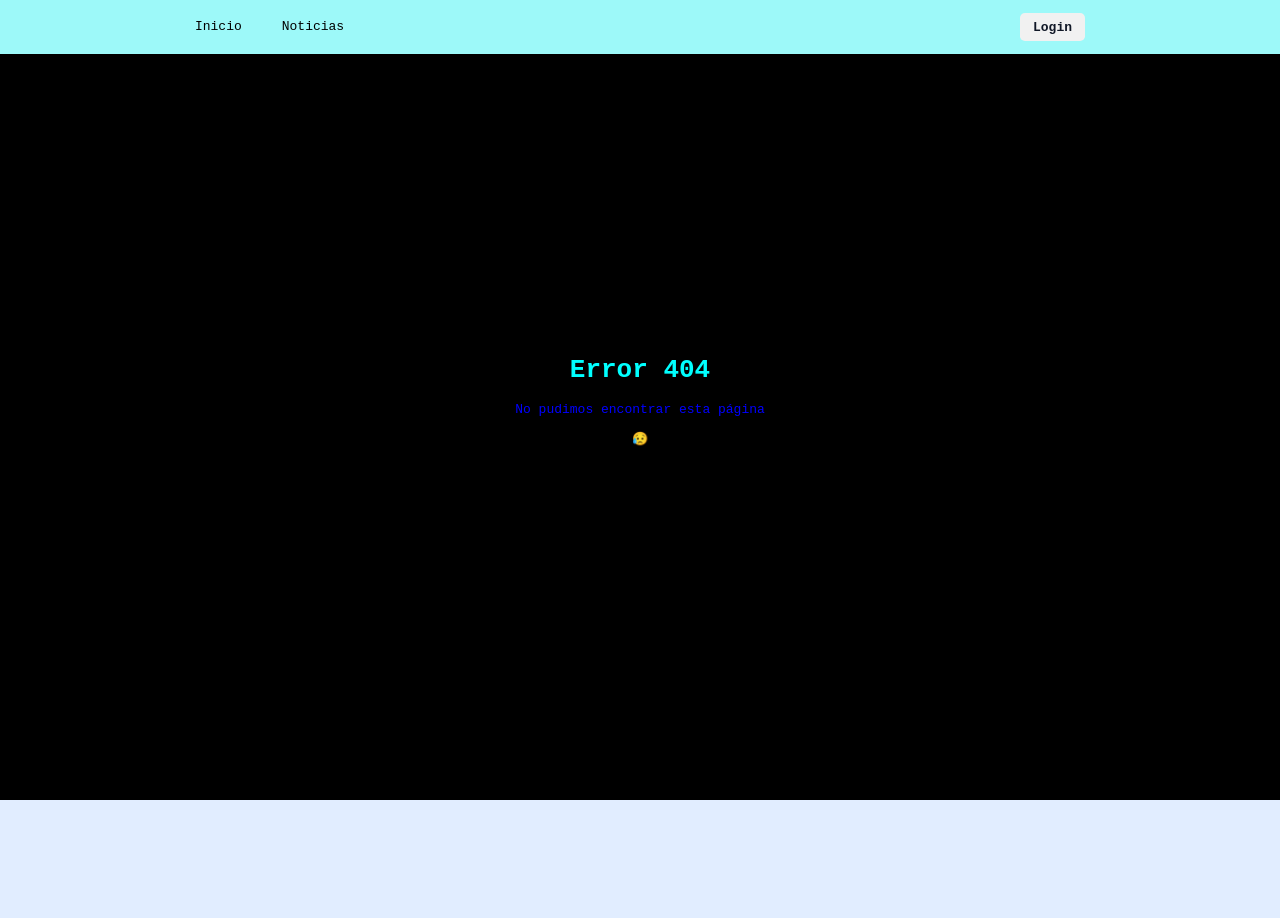
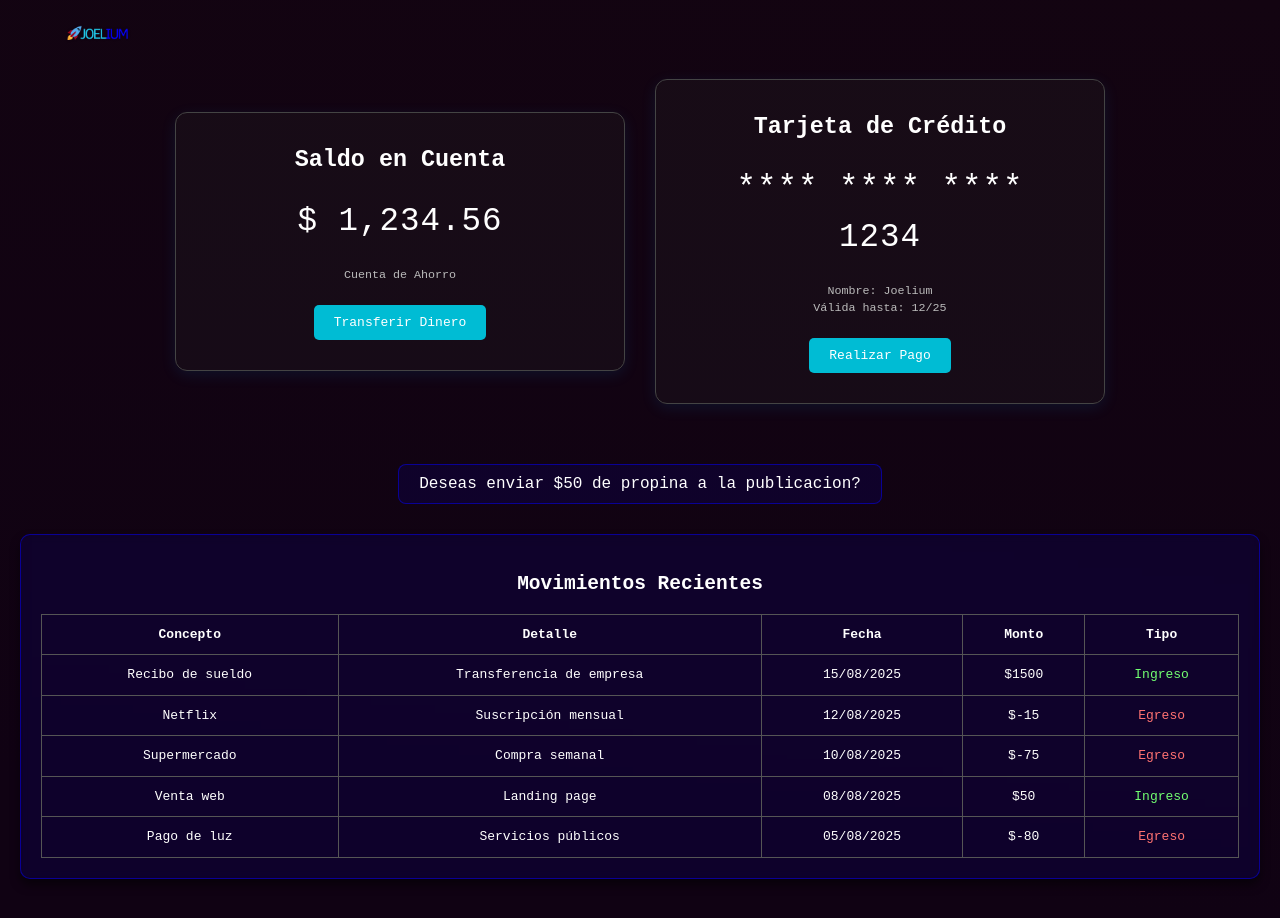
Before and after one commit to Shiicko/Blog, a React (Vite) app: page /bank in a window 1280 px wide. Before the commit this address had no page. Shown: the top 918 px of the page. Before the commit the page ends 800 px from the top, so only its background shows below. Built offline with nearby package versions, Linux system fonts and the light colour scheme.

Commit message:
Joelium tips

```diff
--- a/package.json
+++ b/package.json
@@ -12,6 +12,7 @@
   "dependencies": {
     "react": "^19.1.0",
     "react-dom": "^19.1.0",
+    "react-fast-marquee": "^1.6.5",
     "react-icons": "^5.5.0",
     "react-router": "^7.7.1",
     "styled-components": "^6.1.19"
--- a/src/App.jsx
+++ b/src/App.jsx
@@ -1,18 +1,26 @@
-import { Route, Routes } from "react-router";
+import { Route, Routes, useLocation } from "react-router";
 import { Home } from "./pages/Home/Home";
 import { LogIn } from "./components/Auth/LogIn";
 import Signup from "./components/Auth/Signup";
 import { Navbar } from "./components/Navbar/Navbar";
 import { ErrorPage } from "./pages/Error/ErrorPage";
+import { Bank } from "./components/CardData/Bank";
 
 export const App = () => {
+  const location = useLocation();
+
+  const hideNavbarRoutes = ["/login", "/signup", "/bank"];
+
+  const shouldShowNavbar = !hideNavbarRoutes.includes(location.pathname);
+
   return (
     <>
-      <Navbar />
+      {shouldShowNavbar && <Navbar />}
       <Routes>
         <Route path="/" element={<Home />} />
         <Route path="/login" element={<LogIn />} />
         <Route path="/signup" element={<Signup />} />
+        <Route path="/bank" element={<Bank />} />
         <Route path="*" element={<ErrorPage />} />
       </Routes>
     </>
--- a/src/components/Auth/Signup.jsx
+++ b/src/components/Auth/Signup.jsx
@@ -23,7 +23,6 @@ export default function Signup() {
     });
 
     localStorage.setItem("data", JSON.stringify(data));
-    // console.log(data.email, data.password);
   };
 
   const handleUserdata = (e) => {
--- /dev/null
+++ b/src/components/CardData/Bank.jsx
@@ -0,0 +1,160 @@
+/* eslint-disable no-unused-vars */
+import * as s from "./BankStyled";
+import { useState } from "react";
+import { useNavigate } from "react-router";
+import logo from "/assets/logo.png";
+
+export const Bank = () => {
+  const [search, setSearch] = useState("");
+  const [transactions] = useState([
+    {
+      concepto: "Recibo de sueldo",
+      detalle: "Transferencia de empresa",
+      fecha: "15/08/2025",
+      monto: 1500,
+      tipo: "Ingreso",
+    },
+    {
+      concepto: "Netflix",
+      detalle: "Suscripción mensual",
+      fecha: "12/08/2025",
+      monto: -15,
+      tipo: "Egreso",
+    },
+    {
+      concepto: "Supermercado",
+      detalle: "Compra semanal",
+      fecha: "10/08/2025",
+      monto: -75,
+      tipo: "Egreso",
+    },
+    {
+      concepto: "Venta web",
+      detalle: "Landing page",
+      fecha: "08/08/2025",
+      monto: 50,
+      tipo: "Ingreso",
+    },
+    {
+      concepto: "Pago de luz",
+      detalle: "Servicios públicos",
+      fecha: "05/08/2025",
+      monto: -80,
+      tipo: "Egreso",
+    },
+  ]);
+
+  const navigate = useNavigate();
+  const [showTipPrompt, setShowTipPrompt] = useState(false);
+  const [tipApproved, setTipApproved] = useState(false);
+
+  const handleSendTip = () => {
+    setTipApproved(true);
+    setTimeout(() => {
+      navigate("/");
+    }, 1500);
+  };
+
+  return (
+    <s.container>
+      <s.header>
+        <s.logoStyle
+          onClick={() => {
+            navigate("/");
+          }}
+        >
+          <img src={logo} alt="Logo" />
+        </s.logoStyle>
+      </s.header>
+
+      <s.heroContainer>
+        <s.card>
+          <s.cardHeader>
+            <span>Saldo en Cuenta</span>
+          </s.cardHeader>
+          <s.cardBody>
+            <s.cardNumber>$ 1,234.56</s.cardNumber>
+            <s.cardInfo>
+              <span>Cuenta de Ahorro</span>
+            </s.cardInfo>
+            <s.cardButton
+              onClick={() => {
+                alert("upss, de momento esta función no está disponible");
+              }}
+            >
+              Transferir Dinero
+            </s.cardButton>
+          </s.cardBody>
+        </s.card>
+
+        <s.card>
+          <s.cardHeader>
+            <span>Tarjeta de Crédito</span>
+          </s.cardHeader>
+          <s.cardBody>
+            <s.cardNumber>**** **** **** 1234</s.cardNumber>
+            <s.cardInfo>
+              <span>Nombre: Joelium</span>
+              <span>Válida hasta: 12/25</span>
+            </s.cardInfo>
+            <s.cardButton
+              onClick={() => {
+                alert("upss, de momento esta función no está disponible");
+              }}
+            >
+              Realizar Pago
+            </s.cardButton>
+          </s.cardBody>
+        </s.card>
+      </s.heroContainer>
+
+      <s.tipContainer>
+        {tipApproved ? (
+          <s.approvalMessage>Aprobado</s.approvalMessage>
+        ) : (
+          <>
+            {!showTipPrompt && (
+              <s.tipButton onClick={() => setShowTipPrompt(true)}>
+                Deseas enviar $50 de propina a la publicacion?
+              </s.tipButton>
+            )}
+            {showTipPrompt && (
+              <s.tipButtons>
+                <s.tipButtonYes onClick={handleSendTip}>Sí</s.tipButtonYes>
+                <s.tipButtonNo onClick={() => setShowTipPrompt(false)}>
+                  No
+                </s.tipButtonNo>
+              </s.tipButtons>
+            )}
+          </>
+        )}
+      </s.tipContainer>
+
+      <s.recentTransactions>
+        <h2>Movimientos Recientes</h2>
+        <table>
+          <thead>
+            <tr>
+              <th>Concepto</th>
+              <th>Detalle</th>
+              <th>Fecha</th>
+              <th>Monto</th>
+              <th>Tipo</th>
+            </tr>
+          </thead>
+          <tbody>
+            {transactions.map((transaction, index) => (
+              <tr key={index}>
+                <td>{transaction.concepto}</td>
+                <td>{transaction.detalle}</td>
+                <td>{transaction.fecha}</td>
+                <td>${transaction.monto}</td>
+                <td className={transaction.tipo}>{transaction.tipo}</td>
+              </tr>
+            ))}
+          </tbody>
+        </table>
+      </s.recentTransactions>
+    </s.container>
+  );
+};
--- /dev/null
+++ b/src/components/CardData/BankStyled.js
@@ -0,0 +1,202 @@
+import styled from "styled-components";
+
+export const container = styled.div`
+  display: flex;
+  flex-direction: column;
+  align-items: center;
+  background: linear-gradient(187deg, rgb(19, 4, 17) 0%, rgb(16, 2, 19) 86%);
+  color: white;
+  padding: 20px;
+  min-height: 100vh;
+  overflow-x: hidden;
+`;
+
+export const header = styled.div`
+  display: flex;
+  width: 100%;
+  height: 20px;
+  margin-bottom: 3rem;
+`;
+
+export const logoStyle = styled.div`
+  display: flex;
+  align-items: center;
+  justify-content: center;
+
+  img {
+    width: 180px;
+    height: auto;
+  }
+
+  @media (max-width: 768px) {
+    img {
+      width: 150px;
+    }
+  }
+`;
+
+export const heroContainer = styled.div`
+  display: flex;
+  justify-content: center;
+  gap: 30px;
+  flex-wrap: wrap;
+  align-items: center;
+  margin-bottom: 30px;
+  width: 100%;
+`;
+
+export const card = styled.div`
+  background-color: #2d2d2d36;
+  padding: 30px;
+  width: 450px;
+  color: white;
+  border-radius: 12px;
+  text-align: center;
+  border: 1px solid rgb(68, 68, 68);
+  transition: transform 0.3s, box-shadow 0.3s, border 0.3s;
+  box-shadow: rgba(0, 170, 255, 0.1) 0px 4px 15px;
+
+  @media (max-width: 768px) {
+    width: 90%;
+    padding: 20px;
+  }
+`;
+
+export const cardHeader = styled.div`
+  margin-bottom: 20px;
+  font-size: 1.8rem;
+  font-weight: bold;
+`;
+
+export const cardBody = styled.div`
+  font-size: 1rem;
+  line-height: 1.5;
+`;
+
+export const cardNumber = styled.div`
+  font-size: 2.5rem;
+  margin-bottom: 20px;
+  letter-spacing: 1px;
+`;
+
+export const cardInfo = styled.div`
+  font-size: 0.9rem;
+  color: #bbb;
+  margin-bottom: 20px;
+  display: flex;
+  flex-direction: column;
+  align-items: center;
+`;
+
+export const cardButton = styled.button`
+  background-color: #00bcd4;
+  border: none;
+  border-radius: 5px;
+  color: white;
+  padding: 10px 20px;
+  font-size: 1rem;
+  cursor: pointer;
+  transition: background-color 0.3s ease;
+
+  &:hover {
+    background-color: #0097a7;
+  }
+`;
+
+export const recentTransactions = styled.div`
+  width: 100%;
+  padding: 20px;
+  border-radius: 10px;
+  margin-bottom: 30px;
+  background: rgba(5, 0, 255, 0.1);
+  border: 1px solid rgba(5, 0, 255, 0.5);
+  backdrop-filter: blur(5px);
+  box-shadow: rgba(0, 0, 0, 0.5) 0px 6px 10px;
+  gap: 10px;
+  transition: transform 0.3s ease-in-out, border-color 0.3s ease-in-out;
+
+  h2 {
+    color: white;
+    text-align: center;
+    margin: 15px;
+  }
+
+  table {
+    width: 100%;
+    border-collapse: collapse;
+
+    th,
+    td {
+      padding: 10px;
+      text-align: center;
+      border: 1px solid #555;
+    }
+
+    td.Ingreso {
+      color: #72ff72;
+    }
+
+    td.Egreso {
+      color: #ff7272;
+    }
+  }
+`;
+
+export const tipContainer = styled.div`
+  margin: 15px;
+  text-align: center;
+  width: 100%;
+`;
+
+export const tipButton = styled.button`
+  margin: 15px;
+  background-color: rgba(5, 0, 255, 0.1);
+  color: white;
+  border: 1px solid rgba(5, 0, 255, 0.5);
+  padding: 10px 20px;
+  border-radius: 8px;
+  font-size: 16px;
+  cursor: pointer;
+  transition: 0.3s ease-in-out;
+`;
+
+export const tipButtons = styled.div`
+  display: flex;
+  gap: 20px;
+  justify-content: center;
+  align-items: center;
+`;
+
+export const tipButtonYes = styled.button`
+  background-color: rgba(5, 0, 255, 0.5);
+  color: white;
+  border: none;
+  border-radius: 5px;
+  padding: 10px 20px;
+  font-size: 1rem;
+  cursor: pointer;
+
+  &:hover {
+    background-color: rgba(4, 0, 255, 0.9);
+  }
+`;
+
+export const tipButtonNo = styled.button`
+  background-color: #8d0101c0;
+  color: white;
+  border: none;
+  border-radius: 5px;
+  padding: 10px 20px;
+  font-size: 1rem;
+  cursor: pointer;
+
+  &:hover {
+    background-color: #75000ca9;
+  }
+`;
+
+export const approvalMessage = styled.p`
+  font-size: 2rem;
+  font-weight: bold;
+  color: #72ff72;
+`;
--- a/src/pages/Posts/Posts.jsx
+++ b/src/pages/Posts/Posts.jsx
@@ -20,7 +20,7 @@ export const Posts = ({ posts }) => {
       <s.footer>
         <Comment postId={post.id} />
         <div>
-          <s.tipButton as="a" target="blank" href="https://joelium.vercel.app/">
+          <s.tipButton as="a" target="blank" href="/bank">
             Enviar Joelium
           </s.tipButton>
         </div>
```
Also changed, not shown: assets/logo.png (added), 1 other file (tests, documents, lock files or other folders).
